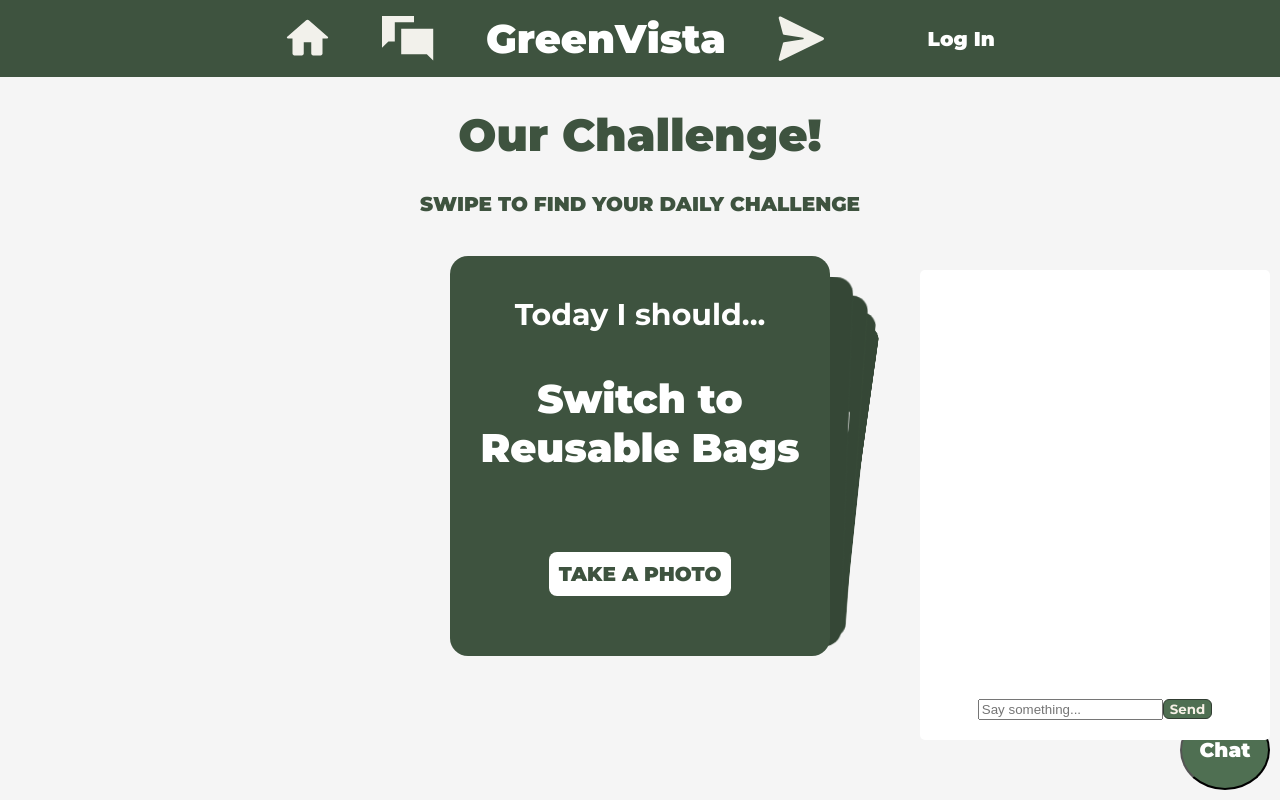
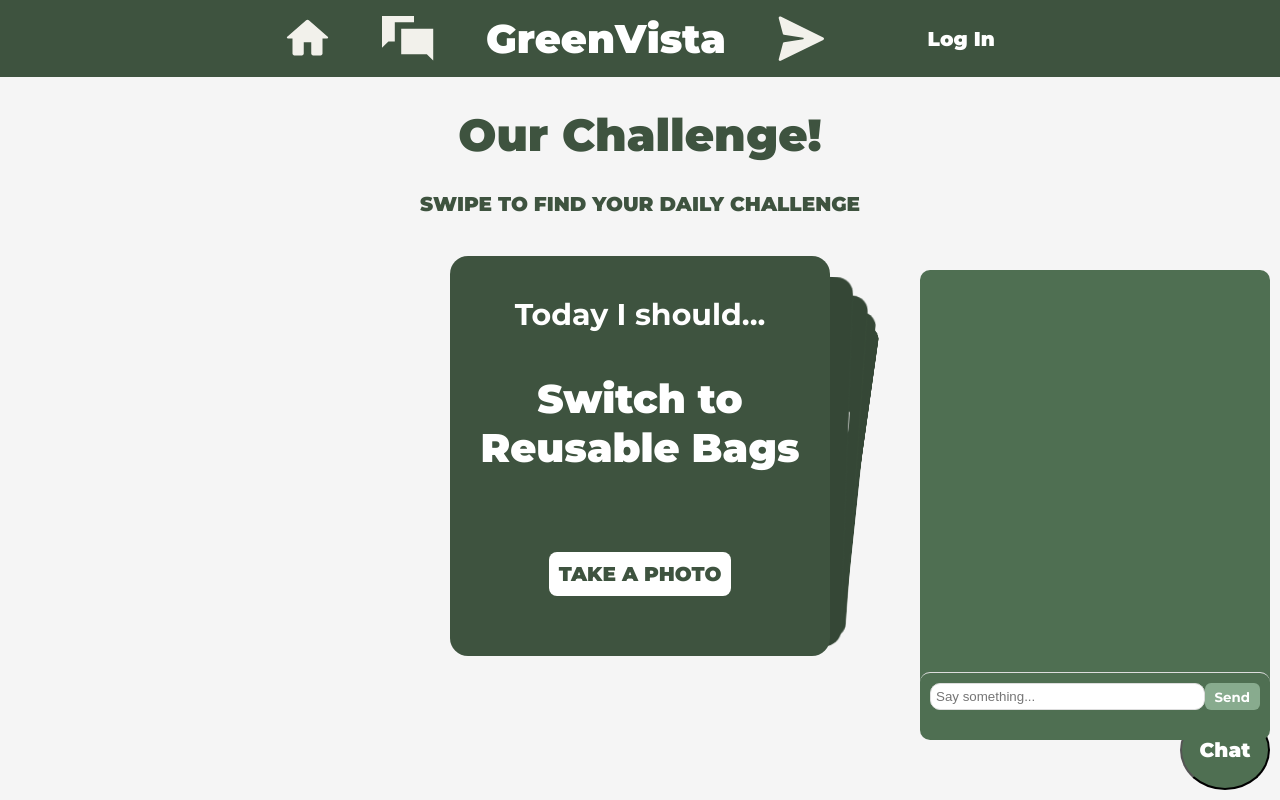
Before and after one commit to NSStoyanova22/GreenVista, a React (Vite) app: page / in a window 1280 px wide. Both pictures are taken after a click on the button "Chat". Built offline with nearby package versions, Linux system fonts and the light colour scheme.

Commit message:
Style chatbot window and link profile name in navbar to yourprofile page

```diff
--- a/src/components/ChatBot.jsx
+++ b/src/components/ChatBot.jsx
@@ -54,7 +54,7 @@ const ChatBot = () => {
               </div>
             ))}
           </div>
-          <form onSubmit={sendMessage}>
+          <form onSubmit={sendMessage} className='input-area'>
             <input
               type="text"
               value={userInput}
--- a/src/components/Navbar.jsx
+++ b/src/components/Navbar.jsx
@@ -49,7 +49,7 @@ export const Navbar = ({ children }) => {
                     </a>
                 </li>
                 <li>
-                    <a className="loginNav">{userName !== '' ? userName : ''}</a>
+                    <a href="../pages/YourProfile.jsx" className="loginNav">{userName !== '' ? userName : ''}</a>
                 </li>
                 {userName !== '' ? (
                     <li>
--- a/styles/ChatBot.css
+++ b/styles/ChatBot.css
@@ -20,7 +20,7 @@
   }
 
   .chat-window {
-    background-color: #fff;
+    background-color: #4F6F52;
     padding-bottom: 2rem ;
     width: 35rem;
     height: 45rem;
@@ -30,16 +30,8 @@
     display: flex;
     flex-direction: column;
     font-size: 1.5rem;
-    border-radius: 0.5rem;
+    border-radius: 1rem;
 
-  }
-
-  .chat-header {
-    padding: 10px;
-    background-color: #88AB8E;
-    color: white;
-    border-top-left-radius: 0.5rem;
-    border-top-right-radius: 0.5rem;
   }
 
   .messages {
@@ -73,12 +65,14 @@
     display: flex;
     padding: 10px;
     border-top: 1px solid #ddd;
+    border-radius: 1rem;
   }
 
   .input-area input {
     flex-grow: 1;
     padding: 5px;
     border: 1px solid #ddd;
+    border-radius: 1rem;
   }
 
   .input-area button {
@@ -87,16 +81,6 @@
     padding: 5px 10px;
     border: none;
     cursor: pointer;
-  }
-
-  .closeBtn{
-    font-family: "Montserrat", sans-serif;
-    background-color: #4F6F52;
-    border: 1px solid #313d32;
-    color: #f7f1e7;
-    font-weight: 700;
-    user-select: none;
-    border-radius: 0.6rem;
   }
 
   .sendBtn{
--- a/styles/app.css
+++ b/styles/app.css
@@ -187,4 +187,5 @@ a img {
   font-size: 2rem;
   font-family: "Montserrat", sans-serif;
   font-weight: 900;
+  cursor: pointer;
 }
```
